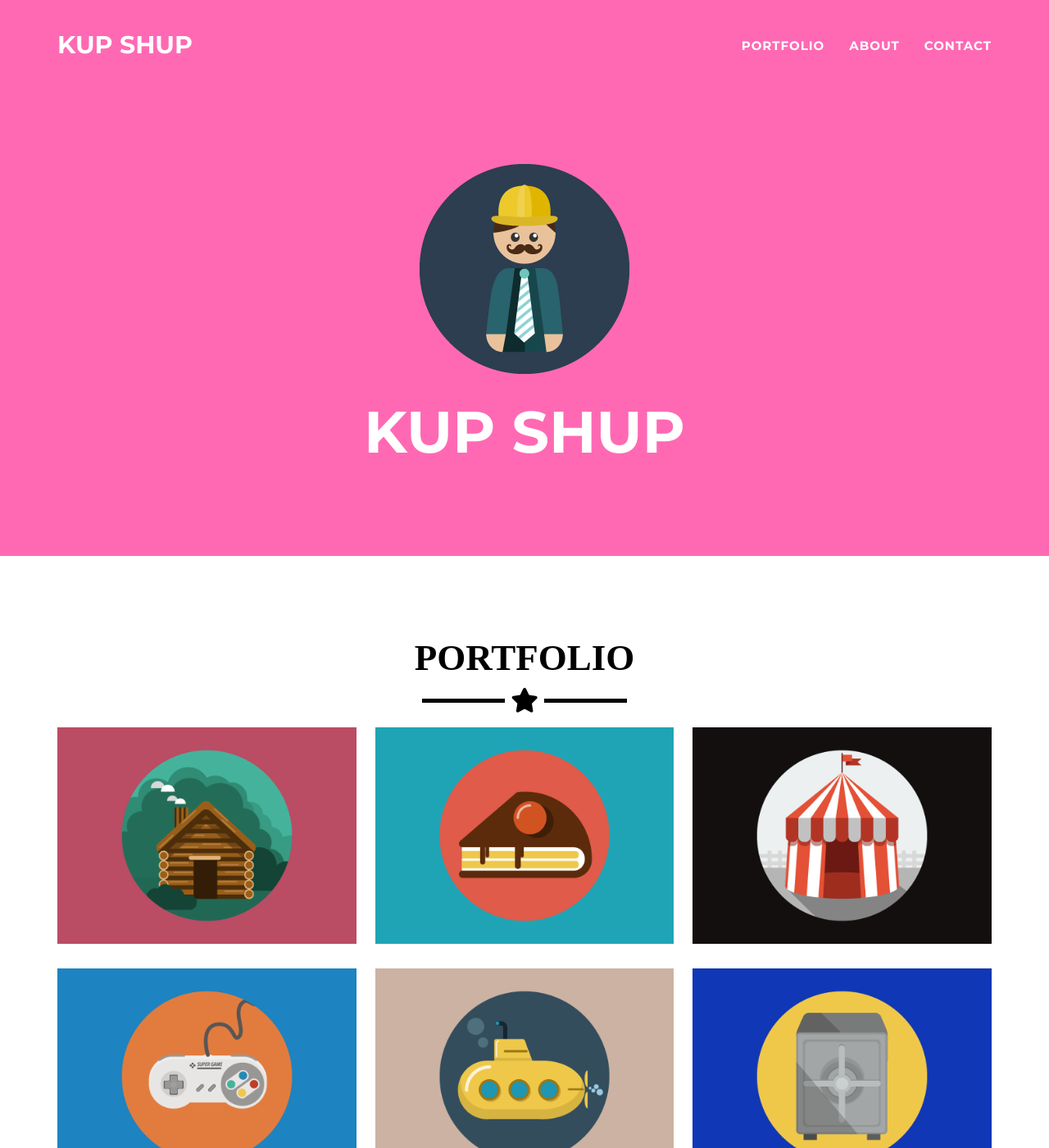
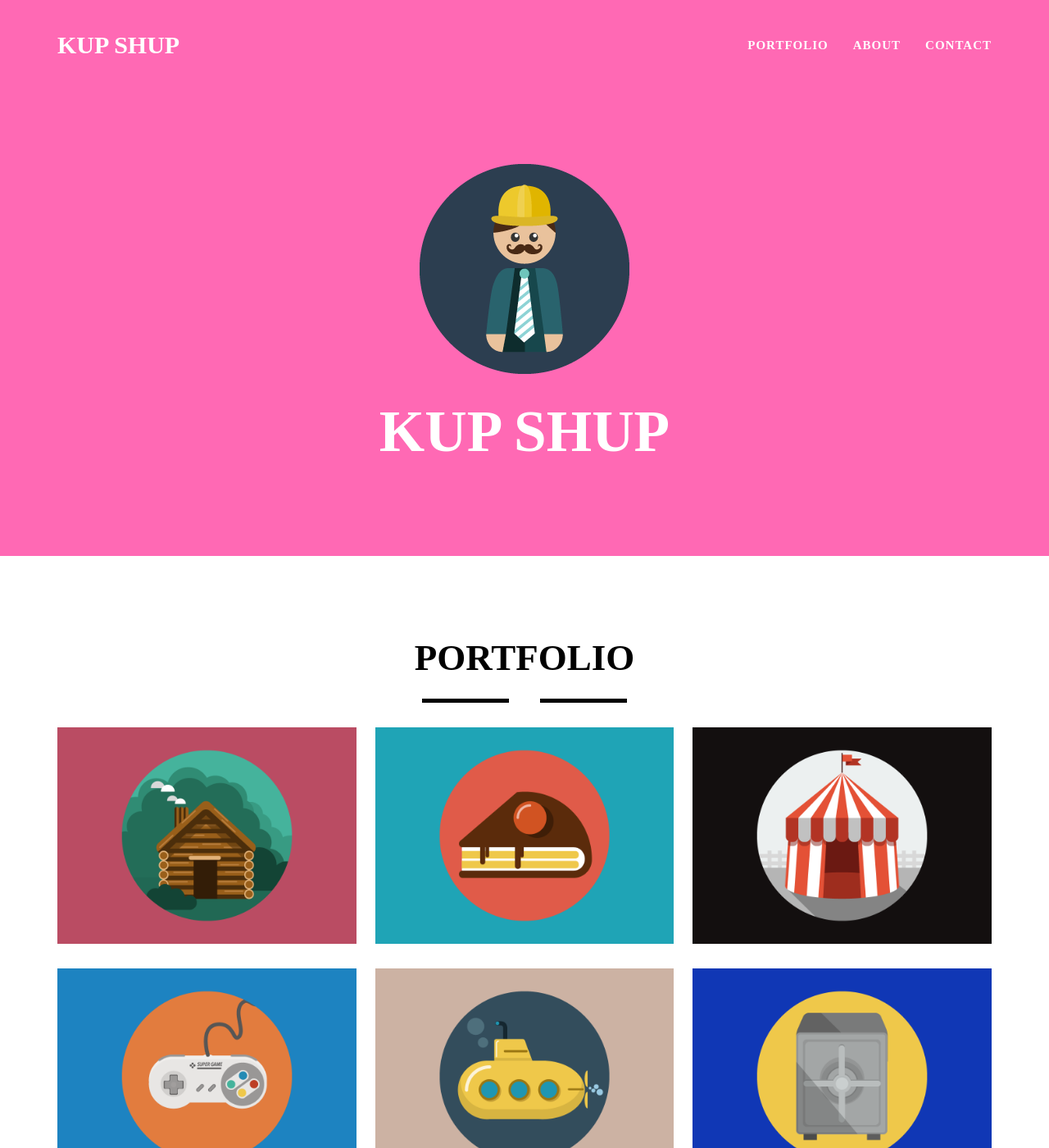
Before and after one commit to Iqbala/KSwebsite, a Jekyll site: the page built from _posts/2014-07-18-project-1.markdown, in a window 1280 px wide and 1400 px high. Shown: the whole window at 82% size. Built offline with Jekyll 4.4.1, drawn with Linux system fonts in a browser that asks for light colours; some web fonts are replaced.

Commit message:
Update main.css

```diff
--- a/_includes/css/main.css
+++ b/_includes/css/main.css
@@ -54,7 +54,7 @@ hr.star-primary:after {
     position: relative;
     top: -.8em;
     padding: 0 .25em;
-    font-family: FontAwesome;
+    font-family: 'Shrikhand';
     font-size: 2em;
 }
 
@@ -99,7 +99,7 @@ header img {
 header .intro-text .name {
     display: block;
     text-transform: uppercase;
-    font-family: Montserrat,"Helvetica Neue",Helvetica,Arial,sans-serif;
+    font-family: 'Shrikhand';
     font-size: 2em;
     font-weight: 700;
 }
@@ -150,7 +150,7 @@ header .intro-text .skills {
 
 .navbar {
     text-transform: uppercase;
-    font-family: Montserrat,"Helvetica Neue",Helvetica,Arial,sans-serif;
+    font-family: 'Shrikhand';
     font-weight: 700;
 }
 
```
